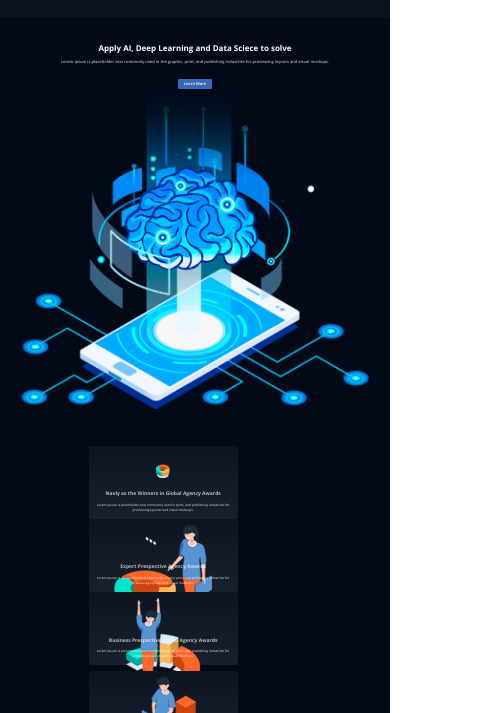
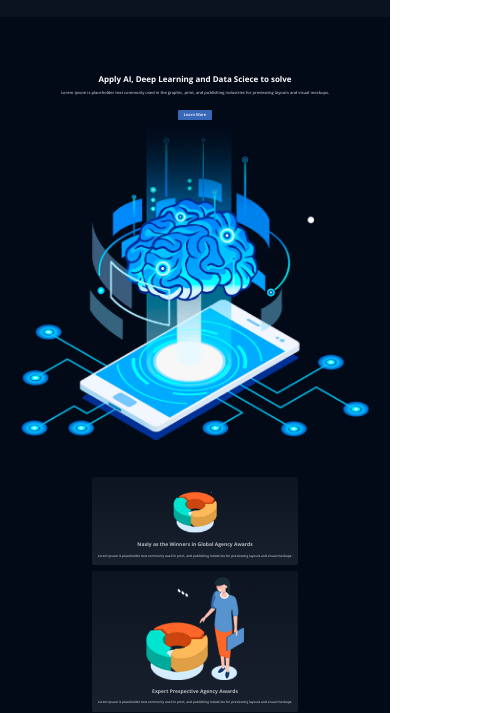
Before and after one commit to DimonKZ/Intelligence, a plain HTML site: page index.html in a window 390 px wide. Shown: the part 656-1369 px from the top of the page, 487 px wide, since content can reach past the window. Drawn offline with nearby package versions, Linux system fonts and the light colour scheme.

Commit message:
Add files via upload

```diff
--- a/css/media.css
+++ b/css/media.css
@@ -48,6 +48,15 @@
 		margin-right: 6rem;
 	}
 
+	.work__inner {
+		padding-top: 10rem;
+	}
+
+	.work__img {
+		position: relative;
+		left: -3rem;
+	}
+
 	.slider-line {
 		flex-wrap: wrap;
 		justify-content: center;
@@ -55,6 +64,10 @@
 
 	.slider__item {
 		max-width: 30%;
+	}
+
+	.slider__item:nth-child(3) {
+		margin-right: 0;
 	}
 
 	.slider__item:last-child,
@@ -192,7 +205,6 @@
 
 	.work__description {
 		text-align: center;
-		padding-top: 0;
 	}
 
 	.work__title {
@@ -209,10 +221,28 @@
 
 	.slider-line {
 		flex-direction: column;
+		align-items: center;
 	}
 
 	.slider__item {
-		max-width: 70%;
+		margin: 0;
+		max-width: 100%;
+		margin-bottom: 3rem;
+		margin-right: 0;
+	}
+	.slider__item:last-child,
+	.slider__item:nth-child(4) {
+		margin-top: 0;
+	}
+	.slider__item:nth-child(2),
+	.slider__item:nth-child(4),
+	.slider__item:first-child,
+	.slider__item:last-child {
+		margin-right: 0;
+	}
+
+	.slider__item:not(:first-child) .slider__img {
+		margin-bottom: 20rem;
 	}
 
 	/*		  burger
@@ -237,4 +267,14 @@
 		font-size: 12rem;
 		line-height: 150%;
 	}
+
+	.slider__item:not(:first-child) .slider__img {
+		height: 20% !important;
+		margin-bottom: 3rem;
+	}
+
+	.slider__item:first-child .slider__img {
+		margin: 5rem 0 15rem 0;
+		transform: scale(3);
+	}
 }
```
